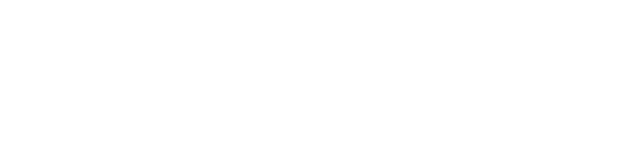
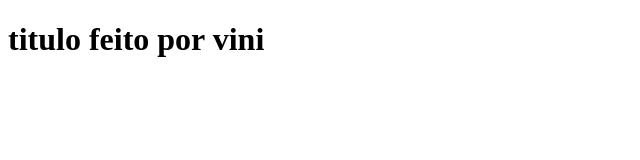
Before and after one commit to vinilazzeri/aula-git, a plain HTML site: page index.html in a window 1280 px wide. Shown: the whole page, without its empty margins (0-640 px from the left). Drawn offline with Linux system fonts and the light colour scheme.

```diff
--- a/index.html
+++ b/index.html
@@ -7,5 +7,7 @@
 </head>
 <body>
 
+    <h1>titulo feito por vini</h1>
+
 </body>
 </html>
```
